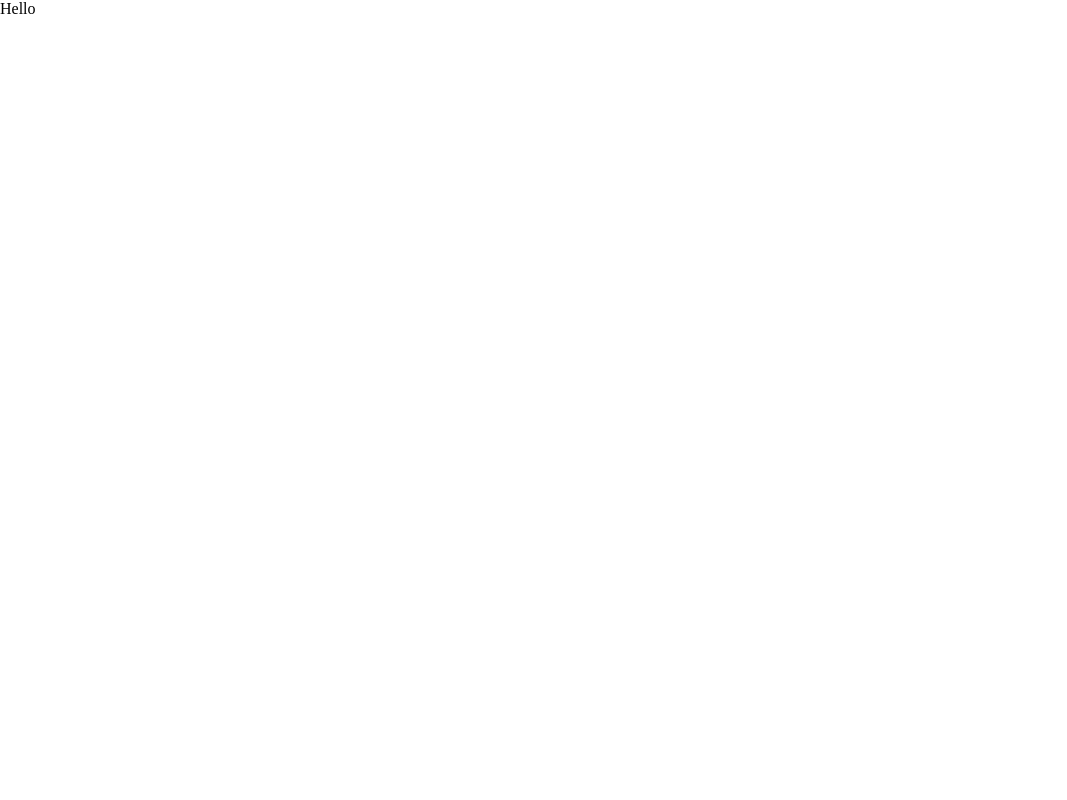
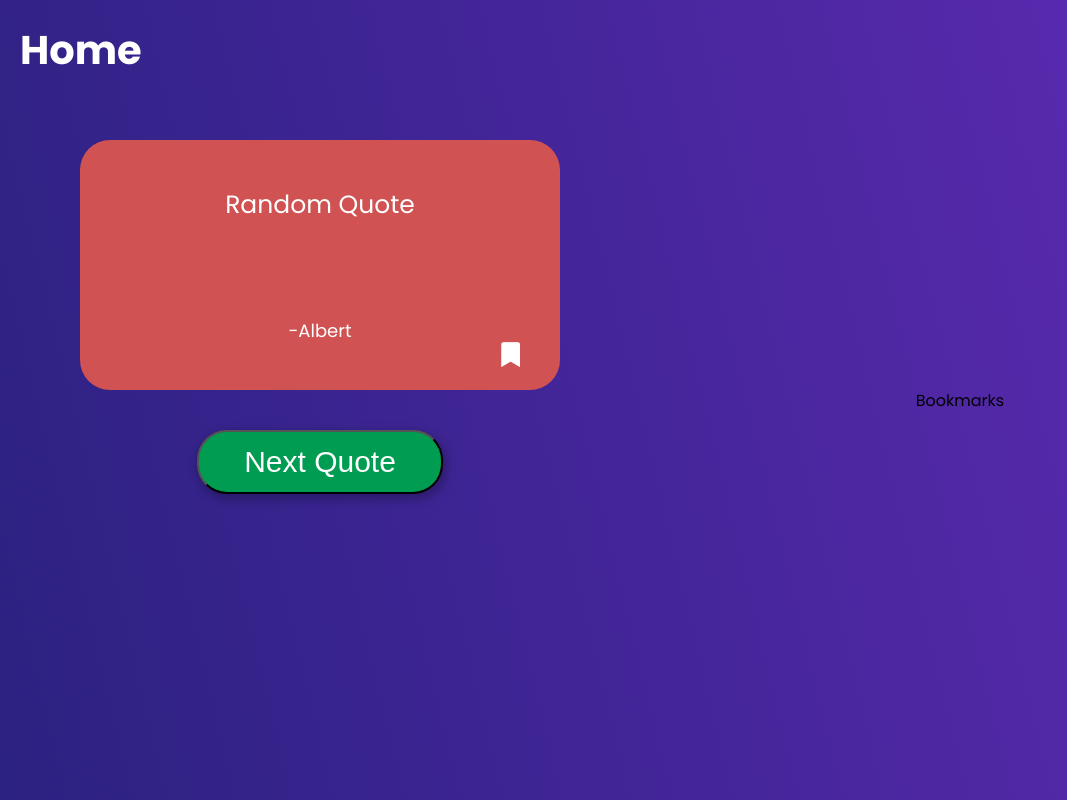
Before and after one commit to shinoj-exe/tghtech-React-Front-end-Task, a React (Create React App) app: page / in a window 1280 px wide. Shown: the whole page, without its empty margins (0-1067 px from the left). Built offline with nearby package versions, Linux system fonts and the light colour scheme.

Commit message:
primary design

```diff
--- a/public/index.html
+++ b/public/index.html
@@ -9,7 +9,9 @@
       name="description"
       content="Web site created using create-react-app"
     />
+    <link rel="stylesheet" href="https://use.fontawesome.com/releases/v5.15.4/css/all.css" integrity="sha384-DyZ88mC6Up2uqS4h/KRgHuoeGwBcD4Ng9SiP4dIRy0EXTlnuz47vAwmeGwVChigm" crossorigin="anonymous">
     <link rel="apple-touch-icon" href="%PUBLIC_URL%/logo192.png" />
+
     <!--
       manifest.json provides metadata used when your web app is installed on a
       user's mobile device or desktop. See https://developers.google.com/web/fundamentals/web-app-manifest/
--- a/src/App.css
+++ b/src/App.css
@@ -3,3 +3,13 @@
     margin: 0;
     padding: 0;
 }
+
+.App{
+    display: flex;
+}
+.homePage-sections{
+    flex: 1;
+    display: flex;
+    justify-content: center;
+    align-items: center;
+}
--- a/src/App.js
+++ b/src/App.js
@@ -1,13 +1,19 @@
 import React from 'react'
-
+import Bookmarks from './components/Bookmarks';
+import Home from './components/Home';
 
 import './App.css'
 
 
 const App = () => {
   return (
-    <div>
-        Hello
+    <div className='App'>
+        <div className="Home homePage-sections">
+            <Home></Home>
+        </div>
+        <div className="Bookmarks homePage-sections">
+            <Bookmarks></Bookmarks>
+        </div>
     </div>
   )
 }
--- /dev/null
+++ b/src/components/Bookmarks.js
@@ -0,0 +1,9 @@
+import React from 'react'
+
+const Bookmarks = () => {
+  return (
+    <div>Bookmarks</div>
+  )
+}
+
+export default Bookmarks
--- /dev/null
+++ b/src/components/Home.css
@@ -0,0 +1,26 @@
+h1{
+    color: #fff;
+    font-weight: 700;
+    font-size: 40px;
+    line-height: 60px;
+    align-self: start;
+    margin: 20px 20px;
+}
+.homePage{
+    width: 100%;
+    height: 100vh;
+    display: flex;
+    flex-direction: column;
+    align-items: center;
+}
+.next-btn{
+    background: #009C51;
+    box-shadow: 2px 4px 10px 2px rgba(0, 0, 0, 0.25);
+    border-radius: 30px;
+
+    color: #fff;
+    font-weight: 400;
+    font-size: 30px;
+    line-height: 50px;
+    padding: 5px 45px;
+}
--- /dev/null
+++ b/src/components/Home.js
@@ -0,0 +1,16 @@
+import React from 'react';
+import Quote from './Quote';
+import './Home.css';
+
+
+const Home = () => {
+  return (
+    <div className='homePage'>
+      <h1>Home</h1>
+      <Quote></Quote>
+      <button id='next-btn' className='next-btn'>Next Quote</button>
+    </div>
+  )
+}
+
+export default Home
--- /dev/null
+++ b/src/components/Quote.css
@@ -0,0 +1,23 @@
+.quote{
+    width: 75%;
+    min-height: 250px;
+    background: #D05252;
+    border-radius: 30px;
+    margin: 40px;
+    display: flex;
+    flex-direction: column;
+    align-items: center;
+    justify-content: space-around;
+    color: #fff;
+    font-size: 25px;
+    position: relative;
+}
+.quote-author{
+    font-size: 18px;
+}
+.bookmark-btn{
+    cursor: pointer;
+    position: absolute;
+    bottom: 15px;
+    right: 40px;
+}
--- /dev/null
+++ b/src/components/Quote.js
@@ -0,0 +1,20 @@
+import React from 'react'
+import './Quote.css'
+
+const Quote = () => {
+
+
+
+
+  return (
+    <div className='quote'>
+        <div className="quote-text" id='quote'>Random Quote</div>
+        <div className="quote-author">-Albert </div>
+        <div className="bookmark-btn">
+            <i class="fa fa-bookmark"></i>
+        </div>
+    </div>
+  )
+}
+
+export default Quote
--- a/src/index.css
+++ b/src/index.css
@@ -0,0 +1,5 @@
+@import url('https://fonts.googleapis.com/css2?family=Poppins:wght@100;200;300;400;500;600;700;800;900&display=swap');
+body {
+    background: linear-gradient(256.47deg, #5E2AB3 2.64%, #161E6C 140.46%);
+    font-family: "Poppins",sans-serif;
+}
```
